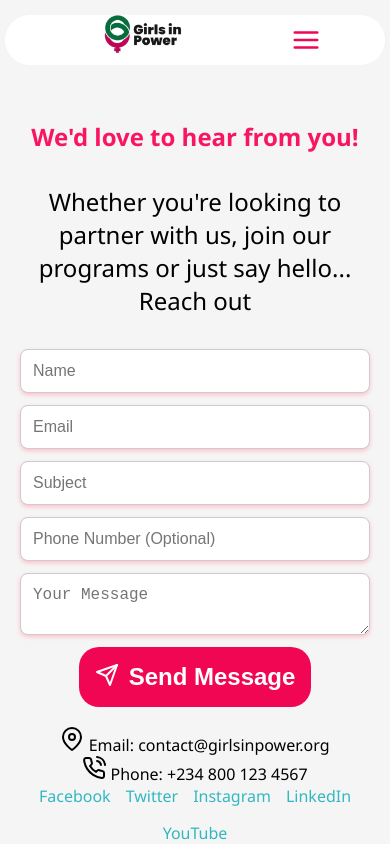
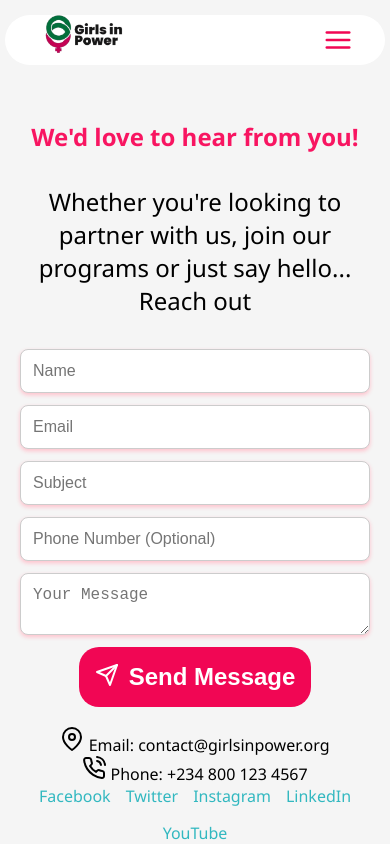
Before and after one commit to Techift/Girls-In-Power, a React (Vite) app in the folder Girlsinpower/: page /contact in a window 390 px wide. Built offline with nearby package versions, Linux system fonts and the light colour scheme.

Commit message:
i made some changes on padding  and flex

```diff
--- a/Girlsinpower/src/App.css
+++ b/Girlsinpower/src/App.css
@@ -78,21 +78,6 @@ button {
   transition: 0.3s ease-in-out;
 }
 
-/* button.donate {
-  background-color: white;
-  color: rgb(241, 6, 84);
-}
-
-button.join {
-  background-color: white;
-  color: rgb(241, 6, 84);
-}
-
-button.partner {
-  background-color: white;
-  color: rgb(241, 6, 84);
-} */
-
 button:hover {
   transform: scale(1.05);
   opacity: 0.9;
@@ -110,25 +95,7 @@ h2 {
   margin-bottom: 3rem;
   text-align: center;
 }
-/* .about_hero{
-  display: flex;
-  justify-content: space-between;
-  align-items: center;
-  gap: 20px;
-} */
-/* .about p {
-  text-align: center;
-  line-height: 30px;
-  letter-spacing: 0;
-  font-size: 1.2rem;
-  color: black;
-} */
 
-/* .about h2 {
-  font-size: 2.5rem;
-  color: rgb(241, 6, 84);
-  text-align: center;
-} */
 .about_text h2 {
   font-size: 10px;
 }
@@ -139,24 +106,17 @@ h2 {
   gap: 1.9rem;
   margin-top: 1px;
 }
+
+/* .program-list{
+  width: 100%;
+  max-width: 1400px;
+  margin: 0 auto;
+  text-align: center;
+} */
+
 .blogbtn button {
   padding: 1rem;
 }
-/* .about ul.values {
-  display: flex;
-  flex-wrap: wrap;
-  justify-content: center;
-  gap: 2rem;
-  padding: 0;
-  list-style: none;
-} */
-
-/* .story {
-  line-height: 30px;
-  letter-spacing: 0;
-  font-size: 1.2rem;
-  color: black;
-} */
 
 .program-list {
   display: grid;
@@ -166,7 +126,6 @@ h2 {
 
 .program {
   background-color: lightgreen;
-  /* padding: 20px; */
   border-left: 5px solid rgb(12, 82, 14);
   border-radius: 10px;
   box-shadow: 0 2px 8px rgba(0, 0, 0, 0.1);
@@ -184,7 +143,7 @@ h2 {
 
 .programs {
   text-align: center;
-  margin: 0 2rem;
+  margin: 0 auto;
 }
 
 .impact p {
@@ -196,8 +155,8 @@ h2 {
   align-items: center;
   gap: 20px;
   width: 100%;
-  /* max-width: 1200px; */
 }
+
 .impact .stats {
   font-size: 1.3rem;
 }
@@ -234,15 +193,8 @@ h2 {
 }
 
 .event-gallery {
-  /* display: flex; */
-  /* gap: 10px; */
   flex-wrap: wrap;
 }
-
-/* .event-gallery img { */
-/* width: 48%; */
-/* border-radius: 8px; */
-/* } */
 
 .cards {
   display: flex;
@@ -347,9 +299,6 @@ h2 {
   color: black;
 }
 
-/* .contact h2{
-
-} */
 
 .contact input,
 .contact textarea {
@@ -466,22 +415,6 @@ font-size: 4.5rem;
   .card4{
     flex: 0 0 calc(50% - 20px);
   }
-
-  /* .about_us{
-    flex-direction:column-reverse;
-    text-align:center;
-  } */
-
-  /* .about_us img {
-    width: 100%;
-    height: auto;
-    border-radius: 40px;
-  } */
-
-  /* .about_h2 {
-    font-size: x-large;
-    size: 20px;
-  } */
 }
 
 @media (max-width: 768px) {
@@ -499,6 +432,7 @@ font-size: 4.5rem;
     text-align: center;
     height: auto;
     margin-top: 3rem;
+    padding-top: 3rem;
   }
 
   h2 {
@@ -509,17 +443,6 @@ font-size: 4.5rem;
   .hero_text{
     font-size:3rem;
   }
-
-  /* .about_us{
-  flex-direction:column reverse;
-  text-align:center;
-} */
-
-  /* .about img{
-  width:100%;
-  height:auto;
-  border-radius: 20px;
-} */
 
   .about_text p {
     width: 100%;
@@ -597,8 +520,7 @@ font-size: 4.5rem;
     max-width: 300px;
   }
 
-  .cards
-  {
+  .cards{
     flex: 0 0 100%;
     min-width: auto;
   }
@@ -622,6 +544,11 @@ font-size: 4.5rem;
 
   .impact_stories{
     padding:0 1rem;
+  }
+
+  .stats{
+    padding: 0 2rem;
+    flex-wrap: wrap;
   }
 
   .testimonial-card {
--- a/Girlsinpower/src/Header.css
+++ b/Girlsinpower/src/Header.css
@@ -100,6 +100,7 @@ ul a {
     color: white;
     background: t;
   }
+
   .UL {
     color: white;
   }
@@ -113,7 +114,8 @@ ul a {
     display: flex;
     justify-content: space-between;
     align-items: center;
-    padding: 0 4rem;
+    padding: 0 2rem;
+    padding-left:0.3rem;
     color: white;
     margin: 0;
   }
```
